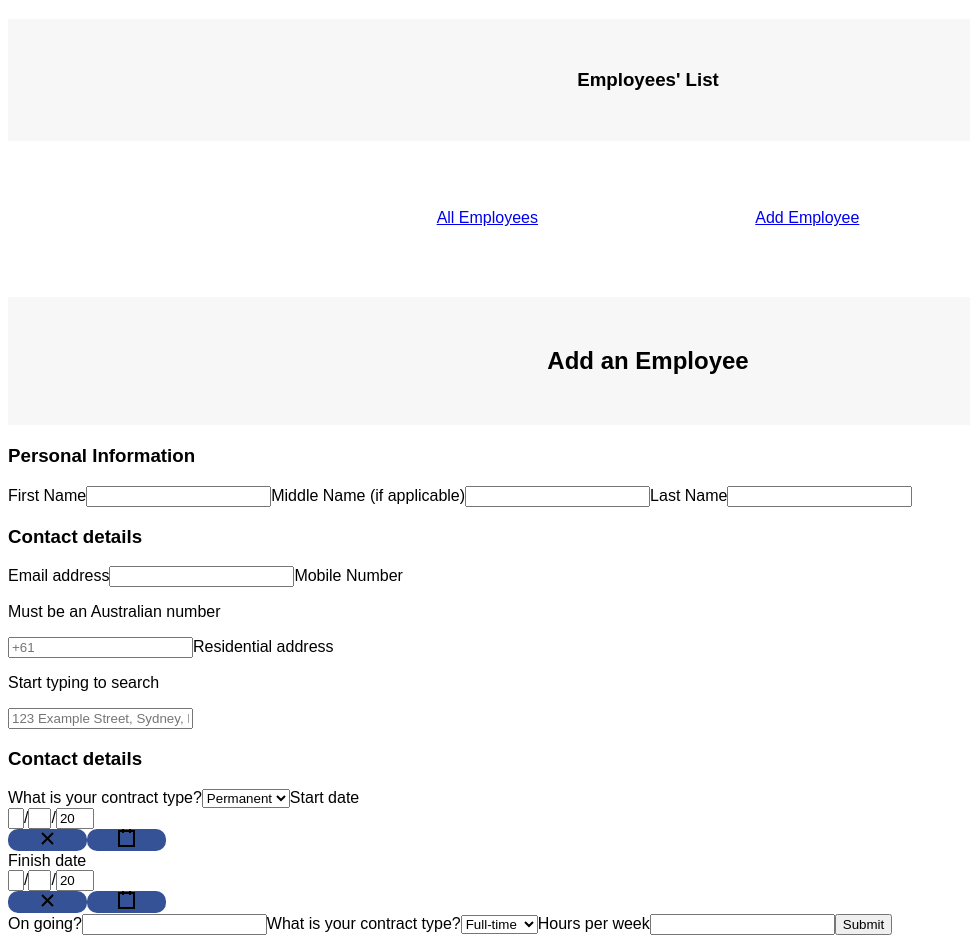
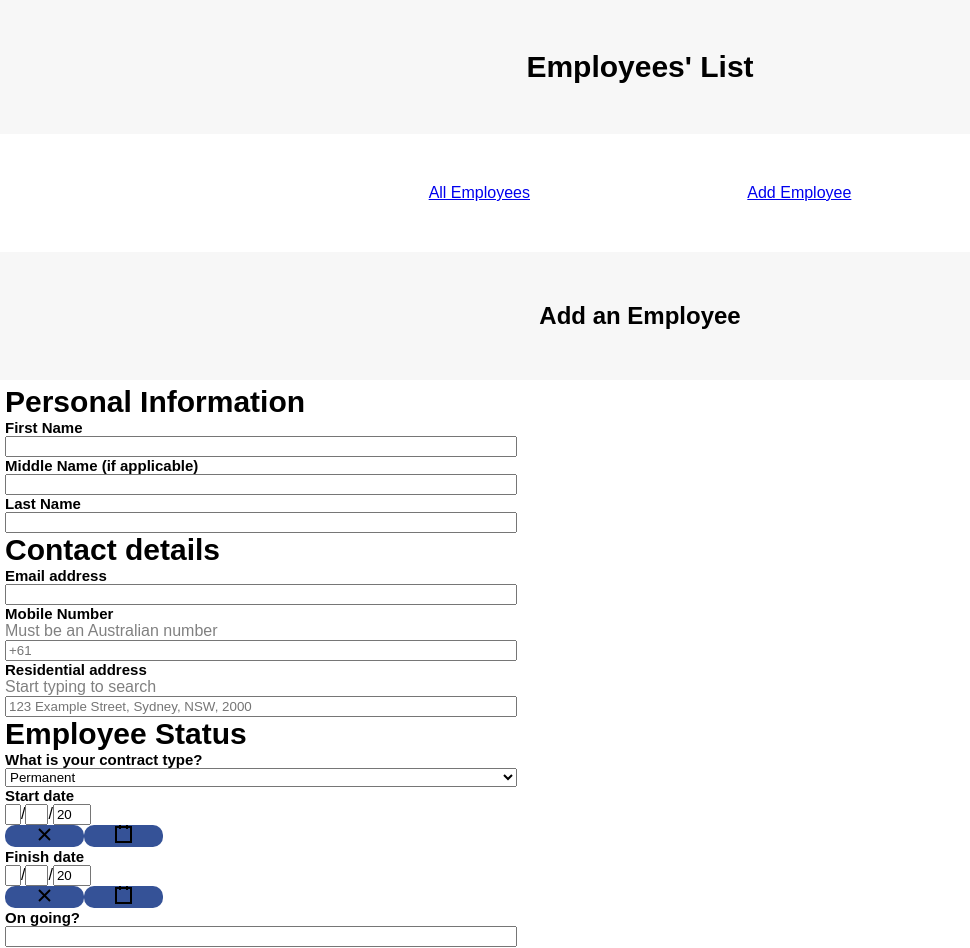
Before and after one commit to litvinova08/employee-creator, a React (Vite) app in the folder employee-creator/employee-creator-frontend/: page /add-employee in a window 1280 px wide. Shown: the top 948 px of the page, without its empty margins (0-970 px from the left). Built offline with nearby package versions, Linux system fonts and the light colour scheme.

Commit message:
move yml file

```diff
--- a/employee-creator/employee-creator-frontend/src/containers/CreateEmployee/CreateEmployee.module.scss
+++ b/employee-creator/employee-creator-frontend/src/containers/CreateEmployee/CreateEmployee.module.scss
@@ -1,7 +1,46 @@
 @import "../../assets/styles/palette.module.scss";
+
+* {
+  margin: 0;
+}
 
 .Header {
   background-color: $header;
   padding: 50px 0;
   text-align: center;
 }
+
+form {
+  display: flex;
+  flex-direction: column;
+  width: 40%;
+  padding: 5px;
+}
+
+h3 {
+  font-weight: bold;
+  font-size: 30px;
+}
+
+label {
+  font-weight: bold;
+  font-size: 15px;
+}
+
+p {
+  color: grey;
+}
+
+.submit {
+  background-color: $blueButton;
+  border: none;
+  border-radius: 5px;
+  color: white;
+  cursor: pointer;
+  padding: 10px 30px;
+  margin-top: 5px;
+  display: inline;
+  width: 150px;
+  height: 50px;
+  margin-right: 10px;
+}
--- a/employee-creator/employee-creator-frontend/src/containers/CreateEmployee/CreateEmployee.tsx
+++ b/employee-creator/employee-creator-frontend/src/containers/CreateEmployee/CreateEmployee.tsx
@@ -45,7 +45,7 @@ const CreateEmployee = () => {
           {...register("address")}
           placeholder="123 Example Street, Sydney, NSW, 2000"
         />
-        <h3>Contact details</h3>
+        <h3>Employee Status</h3>
         <label>What is your contract type?</label>
         <select {...register("contract")}>
           <option value="permanent">Permanent</option>
@@ -85,7 +85,7 @@ const CreateEmployee = () => {
         <label>Hours per week</label>
         <input {...register("hours")} />
 
-        <input type="submit" />
+        <input className={styles.submit} type="submit" />
       </form>
     </div>
   );
```
Also changed, not shown: 1 other file (tests, documents, lock files or other folders).
